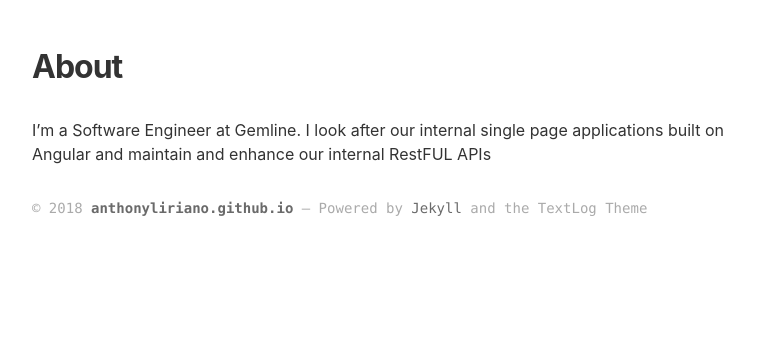
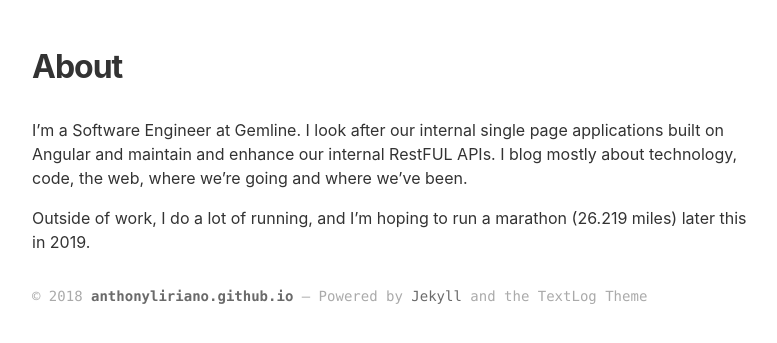
Before and after one commit to anthonyliriano/anthonyliriano.github.io, a Jekyll site: the page built from about.md, in a window 1280 px wide. Shown: the top 343 px of the page, without its empty margins (8-785 px from the left). Built offline with Jekyll 4.4.1, drawn with Linux system fonts in a browser that asks for light colours.

Commit message:
Update to about me page.

```diff
--- a/about.md
+++ b/about.md
@@ -3,4 +3,6 @@ layout: page
 title: About
 ---
 
-I'm a Software Engineer at Gemline. I look after our internal single page applications built on Angular and maintain and enhance our internal RestFUL APIs
+I'm a Software Engineer at Gemline. I look after our internal single page applications built on Angular and maintain and enhance our internal RestFUL APIs. I blog mostly about technology, code, the web, where we're going and where we've been.
+
+Outside of work, I do a lot of running, and I’m hoping to run a marathon (26.219 miles) later this in 2019.
```
